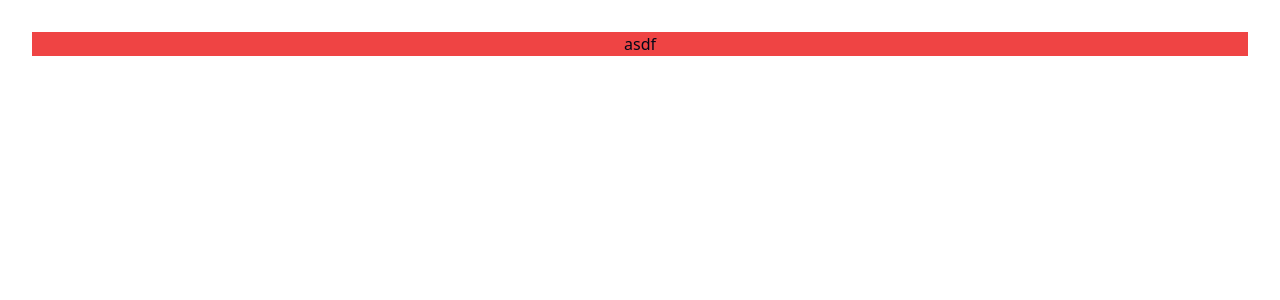
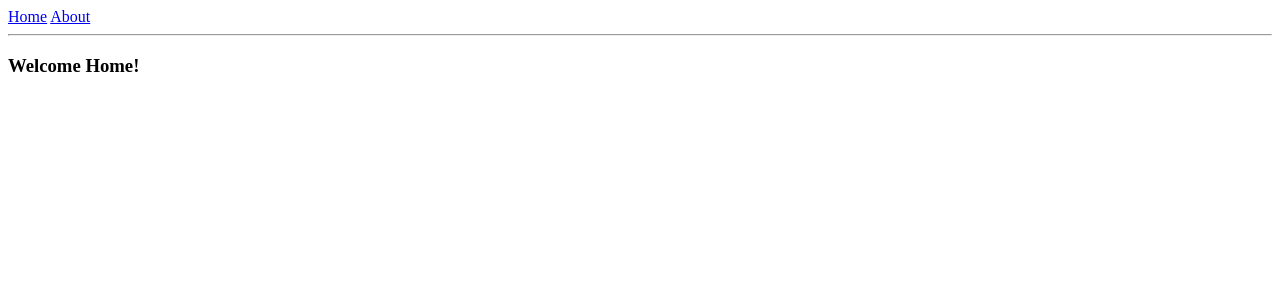
Before and after one commit to SzWoz/my-journey-front, a React (Vite) app: page / in a window 1280 px wide. Shown: the top 300 px of the page. Built offline with nearby package versions, Linux system fonts and the light colour scheme.

Commit message:
add tanstack router

```diff
--- a/src/App.tsx
+++ /dev/null
@@ -1,12 +0,0 @@
-import React from 'react';
-import './App.css';
-
-function App() {
-  return (
-    <>
-      <div className="h-full w-full bg-red-500">asdf</div>
-    </>
-  );
-}
-
-export default App;
--- a/src/main.tsx
+++ b/src/main.tsx
@@ -1,11 +1,24 @@
-import { StrictMode } from "react";
-import { createRoot } from "react-dom/client";
-import App from "./App.tsx";
-import "./index.css";
-import React from "react";
+import React from 'react';
+import ReactDOM from 'react-dom/client';
+import { RouterProvider, createRouter } from '@tanstack/react-router';
+import { routeTree } from './routeTree.gen';
 
-createRoot(document.getElementById("root")!).render(
-  <StrictMode>
-    <App />
-  </StrictMode>
-);
+// Set up a Router instance
+const router = createRouter({
+  routeTree,
+  defaultPreload: 'intent',
+});
+
+// Register things for typesafety
+declare module '@tanstack/react-router' {
+  interface Register {
+    router: typeof router;
+  }
+}
+
+const rootElement = document.getElementById('root')!;
+
+if (!rootElement.innerHTML) {
+  const root = ReactDOM.createRoot(rootElement);
+  root.render(<RouterProvider router={router} />);
+}
--- /dev/null
+++ b/src/routeTree.gen.ts
@@ -0,0 +1,133 @@
+/* prettier-ignore-start */
+
+/* eslint-disable */
+
+// @ts-nocheck
+
+// noinspection JSUnusedGlobalSymbols
+
+// This file is auto-generated by TanStack Router
+
+// Import Routes
+
+import { Route as rootRoute } from './routes/__root'
+import { Route as PostImport } from './routes/post'
+import { Route as AboutImport } from './routes/about'
+import { Route as IndexImport } from './routes/index'
+
+// Create/Update Routes
+
+const PostRoute = PostImport.update({
+  path: '/post',
+  getParentRoute: () => rootRoute,
+} as any)
+
+const AboutRoute = AboutImport.update({
+  path: '/about',
+  getParentRoute: () => rootRoute,
+} as any)
+
+const IndexRoute = IndexImport.update({
+  path: '/',
+  getParentRoute: () => rootRoute,
+} as any)
+
+// Populate the FileRoutesByPath interface
+
+declare module '@tanstack/react-router' {
+  interface FileRoutesByPath {
+    '/': {
+      id: '/'
+      path: '/'
+      fullPath: '/'
+      preLoaderRoute: typeof IndexImport
+      parentRoute: typeof rootRoute
+    }
+    '/about': {
+      id: '/about'
+      path: '/about'
+      fullPath: '/about'
+      preLoaderRoute: typeof AboutImport
+      parentRoute: typeof rootRoute
+    }
+    '/post': {
+      id: '/post'
+      path: '/post'
+      fullPath: '/post'
+      preLoaderRoute: typeof PostImport
+      parentRoute: typeof rootRoute
+    }
+  }
+}
+
+// Create and export the route tree
+
+export interface FileRoutesByFullPath {
+  '/': typeof IndexRoute
+  '/about': typeof AboutRoute
+  '/post': typeof PostRoute
+}
+
+export interface FileRoutesByTo {
+  '/': typeof IndexRoute
+  '/about': typeof AboutRoute
+  '/post': typeof PostRoute
+}
+
+export interface FileRoutesById {
+  __root__: typeof rootRoute
+  '/': typeof IndexRoute
+  '/about': typeof AboutRoute
+  '/post': typeof PostRoute
+}
+
+export interface FileRouteTypes {
+  fileRoutesByFullPath: FileRoutesByFullPath
+  fullPaths: '/' | '/about' | '/post'
+  fileRoutesByTo: FileRoutesByTo
+  to: '/' | '/about' | '/post'
+  id: '__root__' | '/' | '/about' | '/post'
+  fileRoutesById: FileRoutesById
+}
+
+export interface RootRouteChildren {
+  IndexRoute: typeof IndexRoute
+  AboutRoute: typeof AboutRoute
+  PostRoute: typeof PostRoute
+}
+
+const rootRouteChildren: RootRouteChildren = {
+  IndexRoute: IndexRoute,
+  AboutRoute: AboutRoute,
+  PostRoute: PostRoute,
+}
+
+export const routeTree = rootRoute
+  ._addFileChildren(rootRouteChildren)
+  ._addFileTypes<FileRouteTypes>()
+
+/* prettier-ignore-end */
+
+/* ROUTE_MANIFEST_START
+{
+  "routes": {
+    "__root__": {
+      "filePath": "__root.tsx",
+      "children": [
+        "/",
+        "/about",
+        "/post"
+      ]
+    },
+    "/": {
+      "filePath": "index.tsx"
+    },
+    "/about": {
+      "filePath": "about.tsx"
+    },
+    "/post": {
+      "filePath": "post.tsx"
+    }
+  }
+}
+ROUTE_MANIFEST_END */
--- /dev/null
+++ b/src/routes/__root.tsx
@@ -0,0 +1,36 @@
+import * as React from 'react'
+import { Link, Outlet, createRootRoute } from '@tanstack/react-router'
+import { TanStackRouterDevtools } from '@tanstack/router-devtools'
+
+export const Route = createRootRoute({
+  component: RootComponent,
+})
+
+function RootComponent() {
+  return (
+    <>
+      <div className="p-2 flex gap-2 text-lg">
+        <Link
+          to="/"
+          activeProps={{
+            className: 'font-bold',
+          }}
+          activeOptions={{ exact: true }}
+        >
+          Home
+        </Link>{' '}
+        <Link
+          to="/about"
+          activeProps={{
+            className: 'font-bold',
+          }}
+        >
+          About
+        </Link>
+      </div>
+      <hr />
+      <Outlet />
+      <TanStackRouterDevtools position="bottom-right" />
+    </>
+  )
+}
--- /dev/null
+++ b/src/routes/about.tsx
@@ -0,0 +1,14 @@
+import * as React from 'react'
+import { createFileRoute } from '@tanstack/react-router'
+
+export const Route = createFileRoute('/about')({
+  component: AboutComponent,
+})
+
+function AboutComponent() {
+  return (
+    <div className="p-2">
+      <h3>About</h3>
+    </div>
+  )
+}
--- /dev/null
+++ b/src/routes/index.tsx
@@ -0,0 +1,14 @@
+import * as React from 'react'
+import { createFileRoute } from '@tanstack/react-router'
+
+export const Route = createFileRoute('/')({
+  component: HomeComponent,
+})
+
+function HomeComponent() {
+  return (
+    <div className="p-2">
+      <h3>Welcome Home!</h3>
+    </div>
+  )
+}
--- /dev/null
+++ b/src/routes/post.tsx
@@ -0,0 +1,5 @@
+import { createFileRoute } from '@tanstack/react-router';
+
+export const Route = createFileRoute('/post')({
+  component: () => <div>Hello /post!</div>,
+});
--- a/vite.config.ts
+++ b/vite.config.ts
@@ -1,13 +1,14 @@
-import path from "path";
-import react from "@vitejs/plugin-react";
-import { defineConfig } from "vite";
-import tsconfigPaths from "vite-tsconfig-paths";
+import path from 'path';
+import react from '@vitejs/plugin-react';
+import { defineConfig } from 'vite';
+import tsconfigPaths from 'vite-tsconfig-paths';
+import { TanStackRouterVite } from '@tanstack/router-plugin/vite';
 
 export default defineConfig({
-  plugins: [react(), tsconfigPaths()],
+  plugins: [react(), tsconfigPaths(), TanStackRouterVite({})],
   resolve: {
     alias: {
-      "@": path.resolve(__dirname, "./src"),
+      '@': path.resolve(__dirname, './src'),
     },
   },
 });
```
Also changed, not shown: package.json (+5 -2 lines), 1 other file (tests, documents, lock files or other folders).
